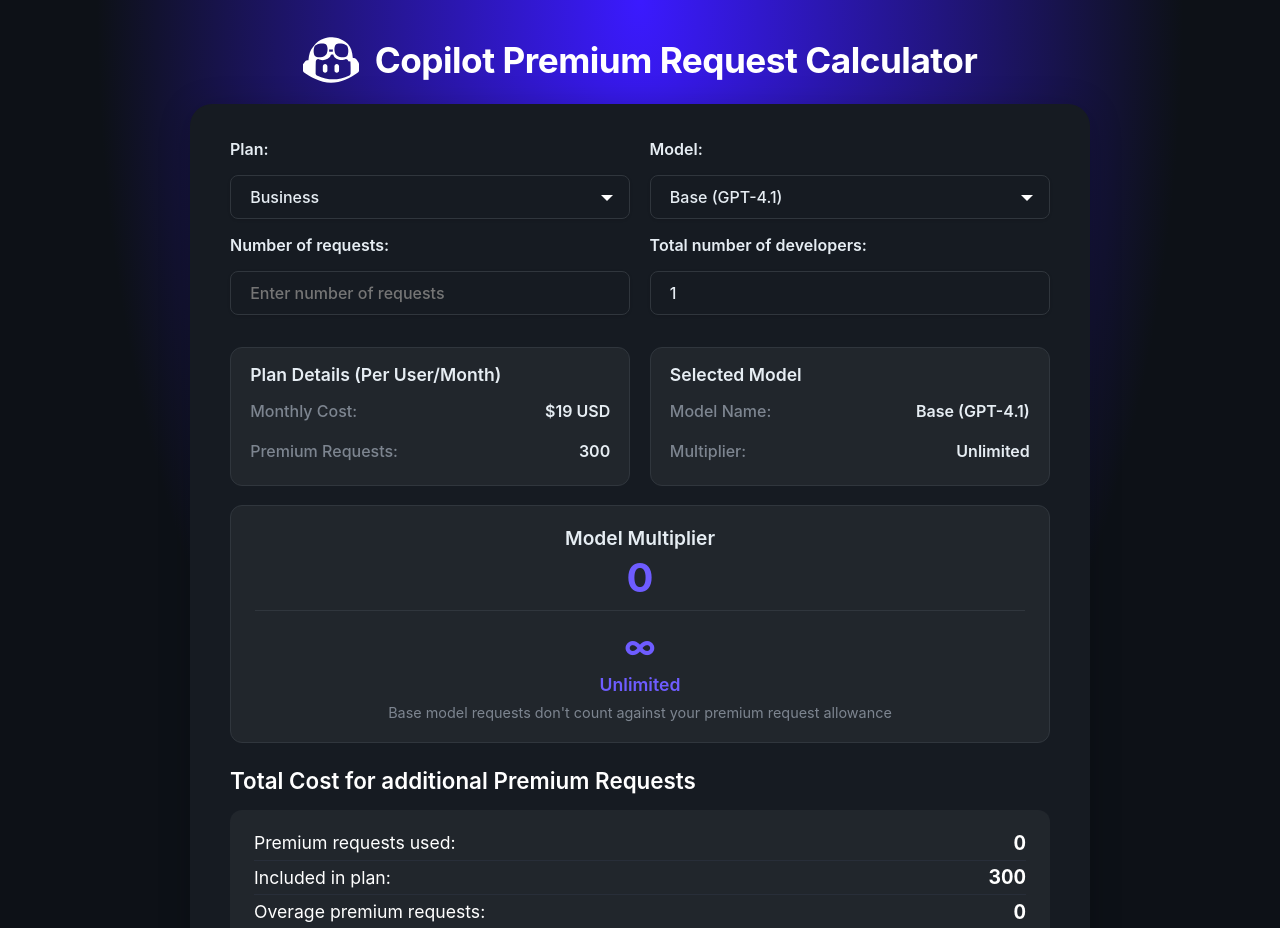
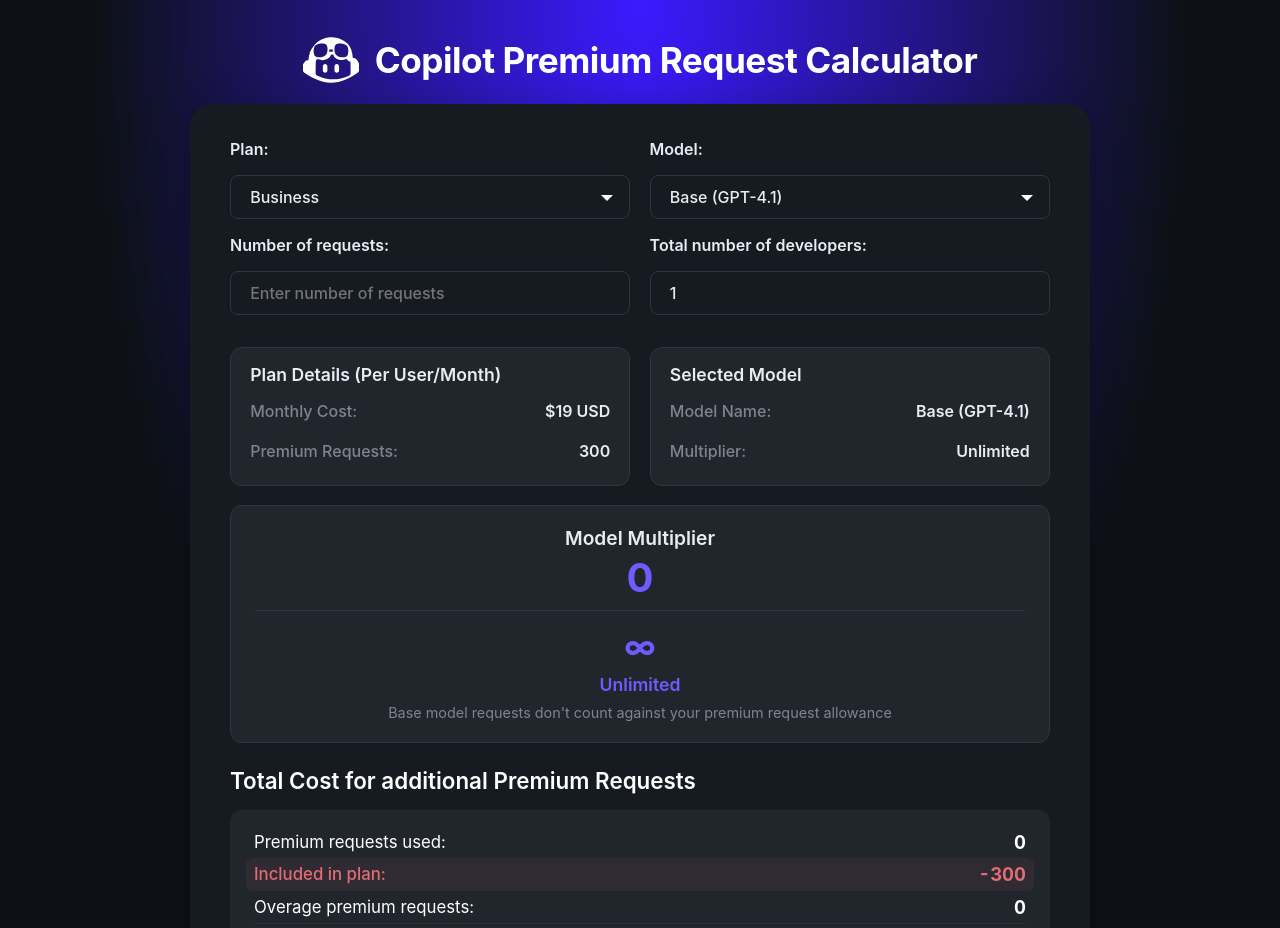
Before and after one commit to jackgkafaty/GitHub_ToolBox, a React (Vite) app: page / in a window 1280 px wide. Shown: the top 928 px of the page. Built offline with nearby package versions, Linux system fonts and the light colour scheme.

Commit message:
UI: Make initial numbers in results section slightly smaller than cost row for visual hierarchy

```diff
--- a/src/App.css
+++ b/src/App.css
@@ -235,13 +235,55 @@
   display: flex;
   justify-content: space-between;
   align-items: center;
-  font-size: 1.05em;
+  font-size: 1em; /* Make these numbers a bit smaller than the cost row */
   padding: 0.3rem 0;
   border-bottom: 1px solid #282e39;
 }
 
+.result-row.result-row-cost {
+  font-size: 1.15em; /* Keep cost row larger */
+}
+
 .result-row:last-child {
   border-bottom: none;
+}
+
+.result-row-minus {
+  color: #e06c75;
+  font-weight: 500;
+  background: rgba(224, 108, 117, 0.08);
+  border-radius: 6px;
+  display: flex;
+  align-items: center;
+  justify-content: space-between;
+  padding-left: 0;
+  padding-right: 0;
+  margin-left: -0.5rem;
+  margin-right: -0.5rem;
+  padding: 0.3rem 0.5rem;
+}
+
+.result-minus-label {
+  flex: 1 1 auto;
+  text-align: left;
+  color: #e06c75;
+  font-weight: 500;
+  font-size: inherit;
+  padding-left: 0;
+}
+
+.result-minus-value {
+  flex: 0 0 auto;
+  display: flex;
+  align-items: center;
+  justify-content: flex-end;
+  gap: 0.2em;
+  color: #e06c75;
+  font-weight: 700;
+  font-size: 1.1em;
+  opacity: 0.85;
+  min-width: 4.5em;
+  text-align: right;
 }
 
 .results-section b {
--- a/src/App.jsx
+++ b/src/App.jsx
@@ -222,9 +222,9 @@
               <span>Premium requests used:</span>
               <b>{premiumUsed.toLocaleString()}</b>
             </div>
-            <div className="result-row">
+            <div className="result-row result-row-minus">
               <span>Included in plan:</span>
-              <b>{included.toLocaleString()}</b>
+              <b><span className="result-minus">-</span>{included.toLocaleString()}</b>
             </div>
             <div className="result-row">
               <span>Overage premium requests:</span>
```
